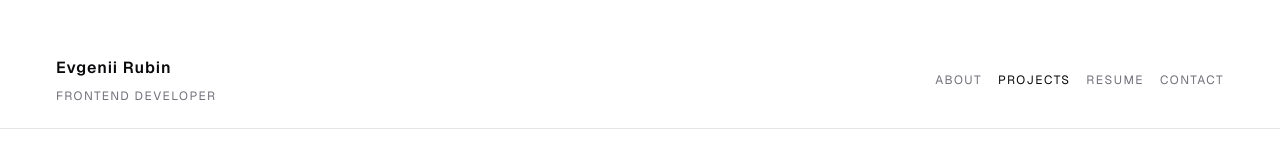
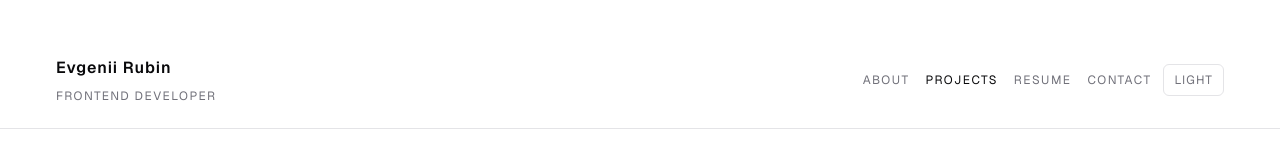
Before and after one commit to stupidkubik/my-website, a Next.js app: page /projects in a window 1280 px wide. Shown: the top 160 px of the page. Built offline with nearby package versions, Linux system fonts and the light colour scheme; no server answers.

Commit message:
feat: add dark theme toggle and finalize project plan

```diff
--- a/src/components/Header.tsx
+++ b/src/components/Header.tsx
@@ -1,5 +1,6 @@
 import Link from "next/link";
 import { useRouter } from "next/router";
+import ThemeToggle from "./ThemeToggle";
 
 const navItems = [
   { href: "/about", label: "About" },
@@ -25,6 +26,7 @@ export default function Header() {
             Frontend Developer
           </p>
         </div>
+        <div className="flex flex-wrap items-center gap-2 xs:gap-3 sm:gap-5">
           <nav
             aria-label="Primary"
             className="flex flex-wrap items-center gap-3 text-[11px] uppercase tracking-[0.08em] text-muted-fg xxs:gap-2 xxs:text-[10px] xxs:tracking-[0.06em] xs:gap-4 xs:text-xs xs:tracking-[0.12em] sm:gap-6 sm:text-[0.95rem] sm:tracking-[0.02em]"
@@ -49,6 +51,8 @@ export default function Header() {
               );
             })}
           </nav>
+          <ThemeToggle />
+        </div>
       </div>
     </header>
   );
--- /dev/null
+++ b/src/components/ThemeToggle.tsx
@@ -0,0 +1,38 @@
+import { useState } from "react";
+
+type Theme = "light" | "dark";
+
+const STORAGE_KEY = "theme";
+
+export default function ThemeToggle() {
+  const [theme, setTheme] = useState<Theme>(() => {
+    if (typeof document === "undefined") return "light";
+    return document.documentElement.dataset.theme === "dark" ? "dark" : "light";
+  });
+
+  const handleToggle = () => {
+    const nextTheme: Theme = theme === "dark" ? "light" : "dark";
+    document.documentElement.dataset.theme = nextTheme;
+    setTheme(nextTheme);
+    try {
+      window.localStorage.setItem(STORAGE_KEY, nextTheme);
+    } catch {
+      // Ignore storage failures (private mode / disabled storage).
+    }
+  };
+
+  const isDark = theme === "dark";
+  const label = isDark ? "Dark" : "Light";
+
+  return (
+    <button
+      aria-label={isDark ? "Switch to light theme" : "Switch to dark theme"}
+      aria-pressed={isDark}
+      className="inline-flex min-h-[2rem] items-center rounded-md border border-border px-2.5 py-1 text-[11px] uppercase tracking-[0.08em] text-muted-fg transition hover:border-fg hover:text-fg xxs:text-[10px] xxs:tracking-[0.06em] xs:text-xs xs:tracking-[0.1em]"
+      onClick={handleToggle}
+      type="button"
+    >
+      {label}
+    </button>
+  );
+}
--- a/src/pages/_app.tsx
+++ b/src/pages/_app.tsx
@@ -12,7 +12,8 @@ export default function App({ Component, pageProps }: AppProps) {
         <link href="/favicon.ico" rel="icon" sizes="any" />
         <link href="/apple-touch-icon.png" rel="apple-touch-icon" sizes="180x180" />
         <link href="/site.webmanifest" rel="manifest" />
-        <meta content="#ffffff" name="theme-color" />
+        <meta content="#ffffff" media="(prefers-color-scheme: light)" name="theme-color" />
+        <meta content="#0a0a0a" media="(prefers-color-scheme: dark)" name="theme-color" />
       </Head>
       <div className={`${GeistSans.variable} ${GeistMono.variable} font-sans`}>
         <Layout>
--- a/src/pages/_document.tsx
+++ b/src/pages/_document.tsx
@@ -1,9 +1,25 @@
 import { Head, Html, Main, NextScript } from "next/document";
+
+const themeInitScript = `
+  (function () {
+    try {
+      var savedTheme = window.localStorage.getItem("theme");
+      var hasSavedTheme = savedTheme === "light" || savedTheme === "dark";
+      var prefersDark = window.matchMedia("(prefers-color-scheme: dark)").matches;
+      var theme = hasSavedTheme ? savedTheme : (prefersDark ? "dark" : "light");
+      document.documentElement.dataset.theme = theme;
+    } catch (e) {
+      document.documentElement.dataset.theme = "light";
+    }
+  })();
+`;
 
 export default function Document() {
   return (
     <Html lang="en">
-      <Head />
+      <Head>
+        <script dangerouslySetInnerHTML={{ __html: themeInitScript }} />
+      </Head>
       <body>
         <Main />
         <NextScript />
--- a/src/styles/globals.css
+++ b/src/styles/globals.css
@@ -12,6 +12,17 @@
     --color-border: #e4e4e7;
     --color-primary: #09090b;
     --color-primary-contrast: #ffffff;
+  }
+
+  html[data-theme="dark"] {
+    color-scheme: dark;
+    --color-bg: #0a0a0a;
+    --color-fg: #fafafa;
+    --color-muted: #18181b;
+    --color-muted-fg: #a1a1aa;
+    --color-border: #27272a;
+    --color-primary: #fafafa;
+    --color-primary-contrast: #09090b;
   }
 
   body {
```
Also changed, not shown: 1 other file (tests, documents, lock files or other folders). Lines whose indentation alone changed are shown as unchanged.
